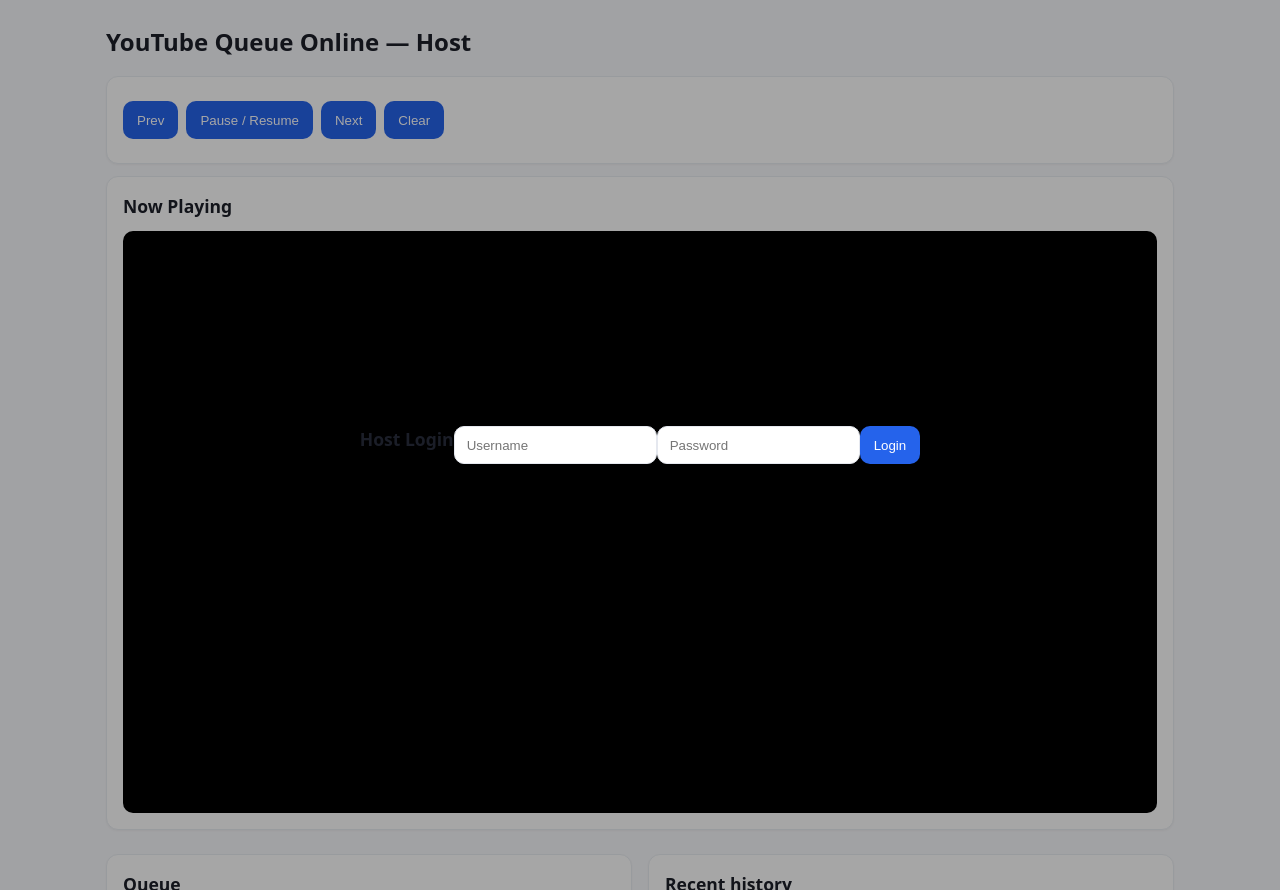
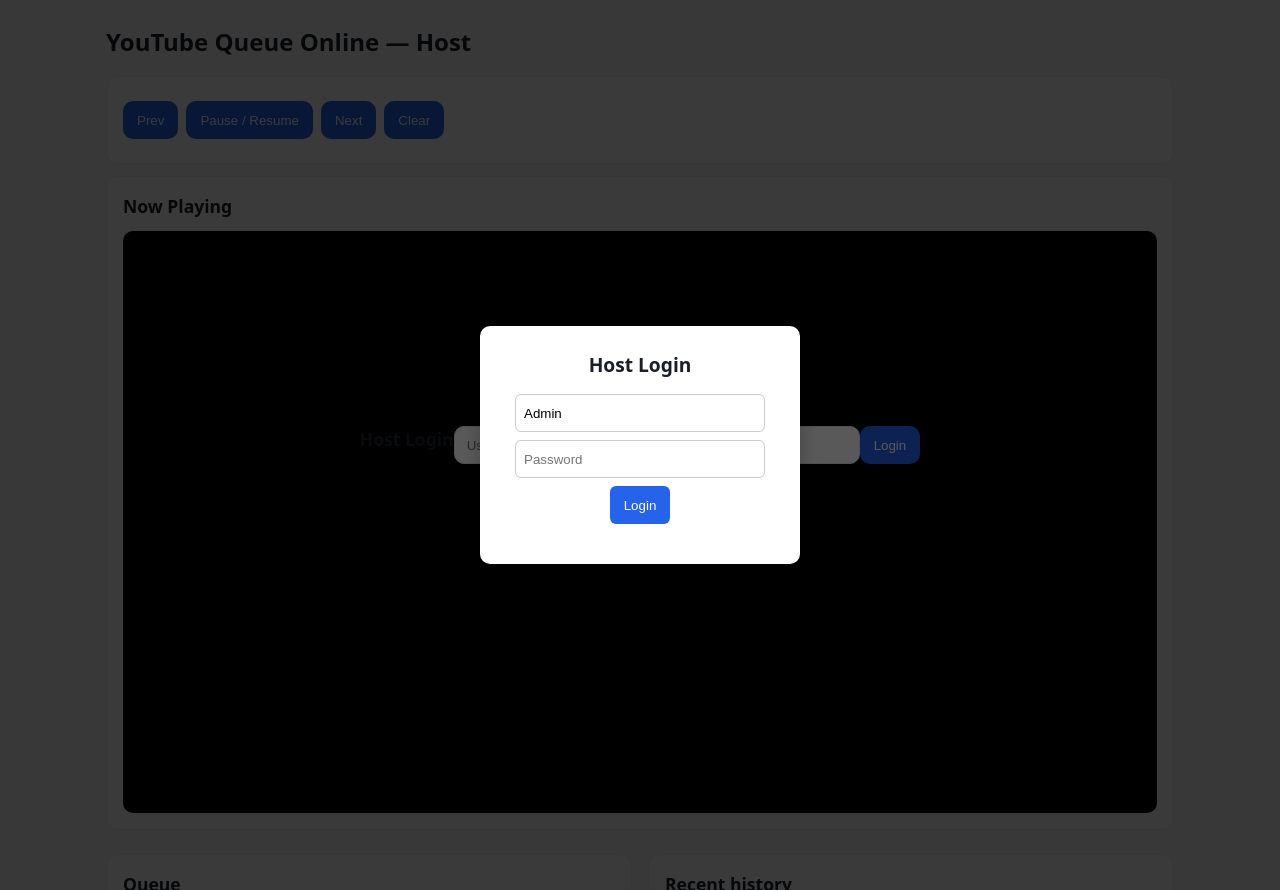
Before and after one commit to DuongDao24/youtube-queue-demo, a Flask app: page /host in a window 1280 px wide. Run offline with Flask 3, Linux system fonts and the light colour scheme.

Commit message:
Update style.css

```diff
--- a/static/style.css
+++ b/static/style.css
@@ -32,3 +32,53 @@ input:read-only{background:#f5f6fa}
 .modal{position:fixed;inset:0;background:rgba(0,0,0,.35);display:flex;align-items:center;justify-content:center}
 .dlg{width:360px;background:#fff;border-radius:12px;padding:16px;border:1px solid #e9edf2;box-shadow:0 10px 30px rgba(2,6,23,.15)}
 #lmsg{color:#ef4444}
+
+#host-login-overlay {
+  position: fixed;
+  top: 0;
+  left: 0;
+  width: 100%;
+  height: 100%;
+  background: rgba(0, 0, 0, 0.65);
+  display: flex;
+  align-items: center;
+  justify-content: center;
+  z-index: 9999;
+}
+
+.host-login-modal {
+  background: white;
+  padding: 25px 35px;
+  border-radius: 10px;
+  box-shadow: 0 4px 20px rgba(0, 0, 0, 0.25);
+  text-align: center;
+  width: 320px;
+}
+
+.host-login-modal h3 {
+  margin-bottom: 15px;
+  font-size: 1.2rem;
+}
+
+.host-login-modal input {
+  display: block;
+  width: 100%;
+  margin: 8px 0;
+  padding: 8px;
+  border-radius: 6px;
+  border: 1px solid #ccc;
+}
+
+.host-login-modal button {
+  background: #2563eb;
+  color: #fff;
+  border: none;
+  border-radius: 6px;
+  padding: 8px 14px;
+  cursor: pointer;
+  font-weight: 500;
+}
+
+.host-login-modal button:hover {
+  background: #1d4ed8;
+}
```
